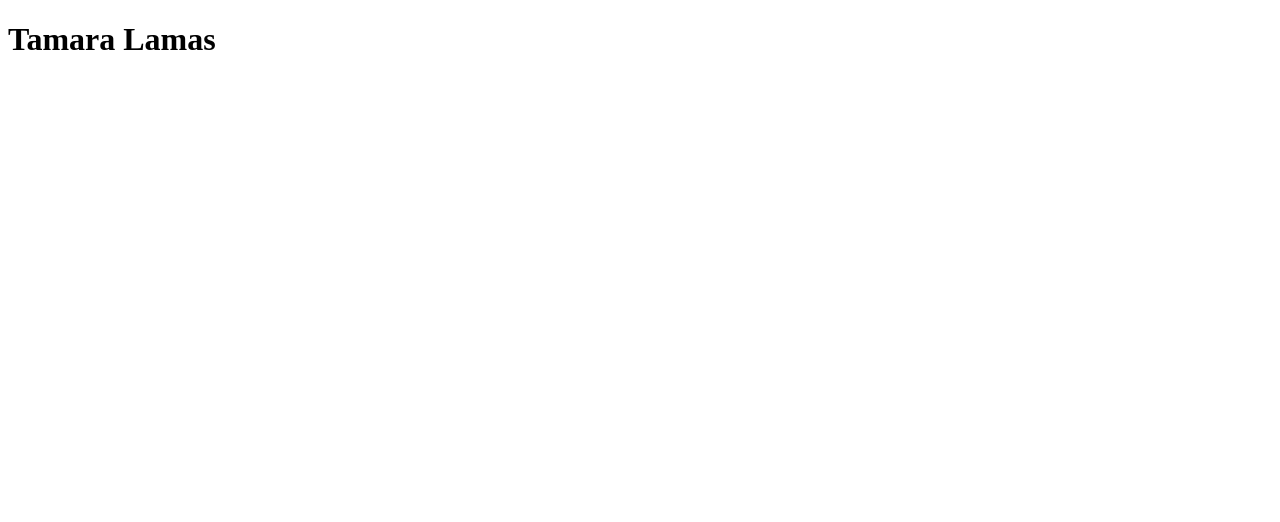
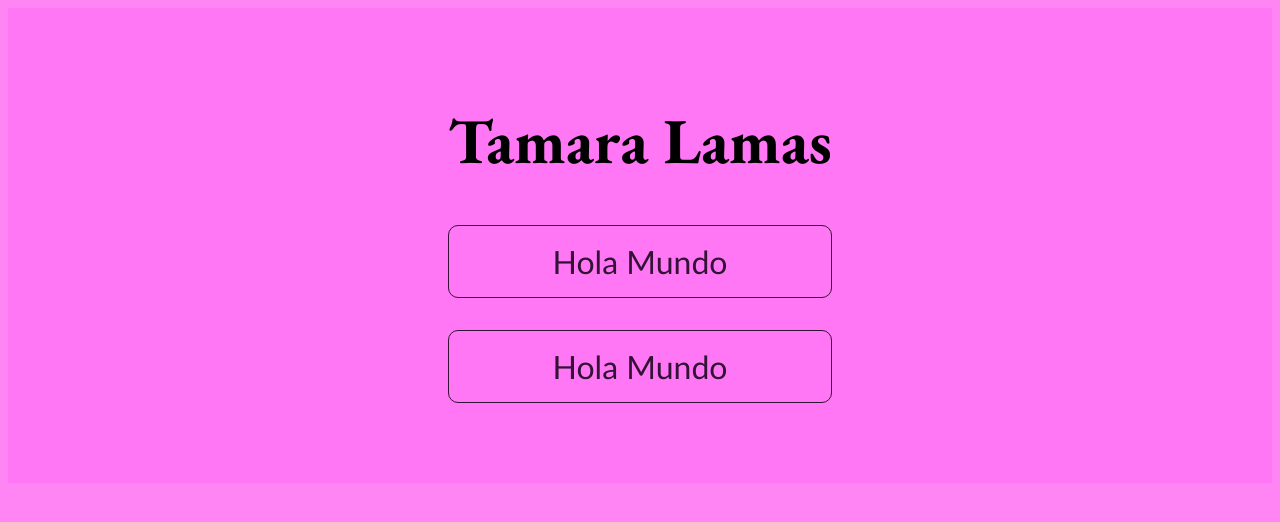
Before and after one commit to TamaraL122004/TamaraL122004github.io, a plain HTML site: page index.html in a window 1280 px wide. Drawn offline with nearby package versions, Linux system fonts and the light colour scheme.

Commit message:
Se creo un home del portafolio

```diff
--- a/index.html
+++ b/index.html
@@ -4,8 +4,37 @@
     <meta charset="UTF-8" />
     <meta name="viewport" content="width=device-width, initial-scale=1.0" />
     <title>Tamara Lamas</title>
+    <link rel="preconnect" href="https://fonts.googleapis.com" />
+    <link rel="preconnect" href="https://fonts.gstatic.com" crossorigin />
+    <link
+      href="https://fonts.googleapis.com/css2?family=Caveat:wght@400..700&family=EB+Garamond:ital,wght@0,400..800;1,400..800&display=swap"
+      rel="stylesheet"
+    />
+    <link rel="stylesheet" href="style.css" />
   </head>
   <body>
-    <h1>Tamara Lamas</h1>
+    <div class="main">
+      <div>
+        <div class="container">
+          <header>
+            <h1>Tamara Lamas</h1>
+          </header>
+          <div class="botonera">
+            <div class="boton">
+              <a
+                href="https://tamaral122004.github.io/TamaraL122004github.io/hola_mundo/"
+                >Hola Mundo</a
+              >
+            </div>
+            <div class="boton">
+              <a
+                href="https://tamaral122004.github.io/TamaraL122004github.io/hola_mundo/"
+                >Hola Mundo</a
+              >
+            </div>
+          </div>
+        </div>
+      </div>
+    </div>
   </body>
 </html>
--- /dev/null
+++ b/style.css
@@ -0,0 +1,43 @@
+html,
+body {
+  background-color: #ff75f4e1;
+  font-family: "Gill Sans", "Gill Sans MT", Calibri, "Trebuchet MS", sans-serif;
+}
+
+h1 {
+  font-family: "EB Garamond", serif;
+  font-style: normal;
+  font-size: 4rem;
+}
+
+.main {
+  padding: 1rem;
+  display: flex;
+  align-items: center;
+  justify-content: center;
+}
+
+.container {
+  padding: 2rem;
+}
+
+a {
+  color: rgb(50, 19, 53);
+  text-decoration: none;
+  display: block;
+  padding: 1rem;
+  text-align: center;
+  font-size: 2rem;
+  border: 1px solid rgb(50, 19, 53);
+  border-radius: 10px;
+}
+
+.boton {
+  margin-block: 2rem;
+}
+
+a:hover {
+  background-color: rgb(253, 201, 255);
+  transform: scale(1.1);
+  box-shadow: 0px 5px 10px rgb(50, 19, 53);
+}
```
